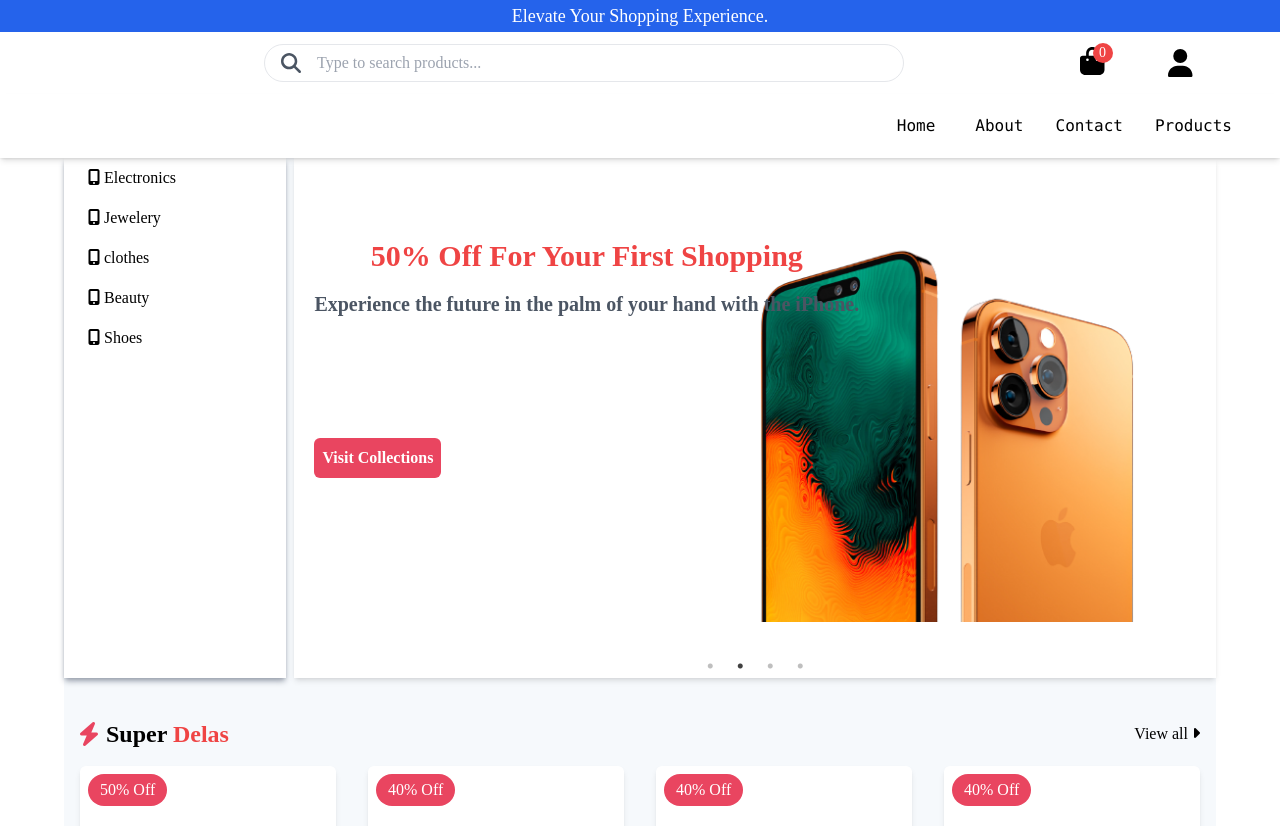
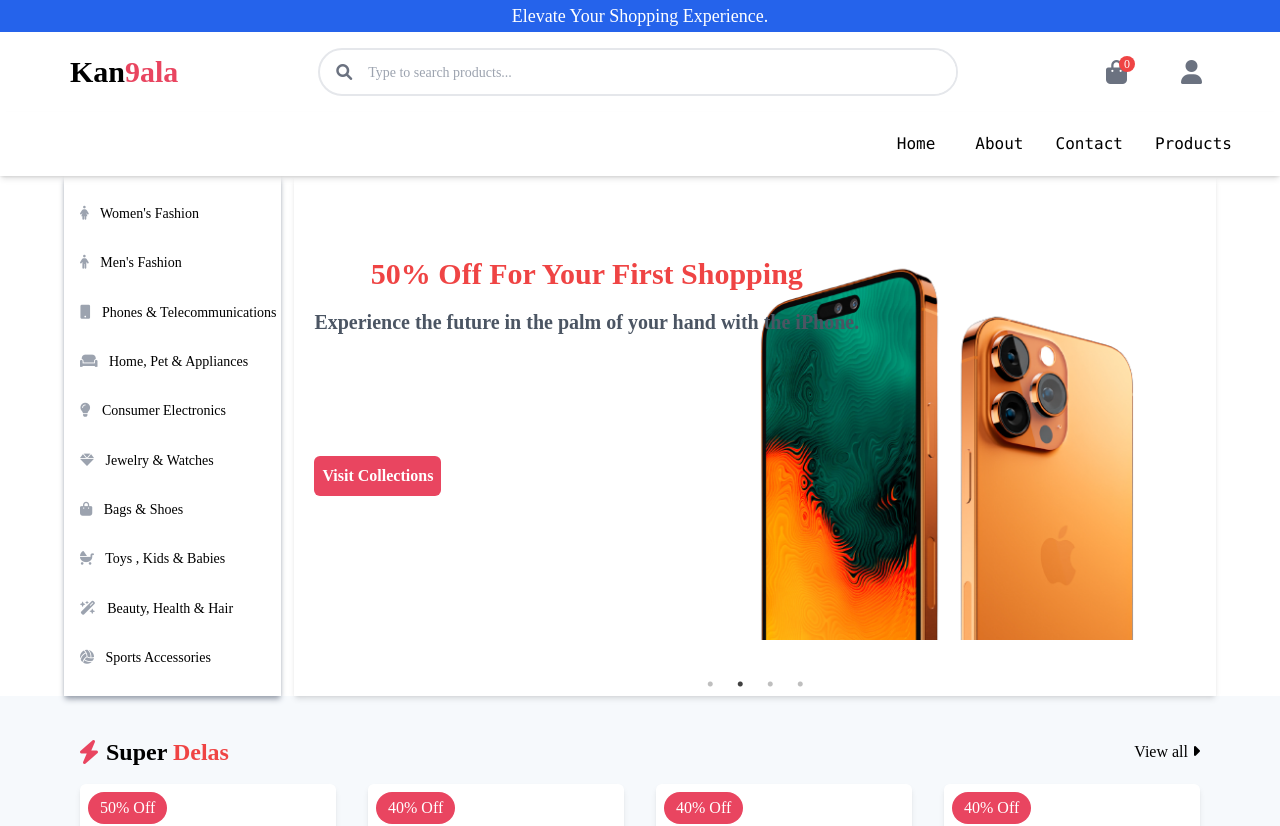
Before and after one commit to kamalOurajdal/webStore_react_tailwind, a React (Create React App) app: page / in a window 1280 px wide. Shown: the top 826 px of the page. Built offline with nearby package versions, Linux system fonts and the light colour scheme.

Commit message:
Search bar

```diff
--- a/src/components/Footer.jsx
+++ b/src/components/Footer.jsx
@@ -2,10 +2,11 @@
 
 function Footer() {
   return (
-    <footer className="bg-[#0f3060] w-full pt-20 pb-4 px-20 mt-20 ">
+    <footer className="bg-[#0f3060] w-full pt-20 pb-4 px-20 ">
+
       <div className="relative w-full  flex justify-center">
-        <div className=" absolute -top-32 shadow-[rgba(0,_0,_0,_0.3)_4px_2px_10px] bg-white   w-2/3 flex justify-between items-center px-8 rounded-md py-6">
-          <h1 className="font-bold text-2xl"> Subscribe to our news</h1>
+        <div className=" absolute -top-32  shadow-[rgba(0,_0,_0,_0.3)_4px_2px_10px] bg-white   w-2/3 flex justify-between items-center px-8 rounded-md py-6">
+          <h1 className="font-bold text-2xl text-[#0f3060]" > Subscribe to our news</h1>
           <div className="flex justify-between items-center w-2/3">
             <input
               type="email"
--- a/src/components/Search.jsx
+++ b/src/components/Search.jsx
@@ -1,11 +1,4 @@
 import React, { useState, useEffect, useRef } from "react";
-import store_logo from "../media/store_logo.png";
-import { FontAwesomeIcon } from "@fortawesome/react-fontawesome";
-import {
-  faSearch,
-  faShoppingBag,
-  faUser,
-} from "@fortawesome/free-solid-svg-icons";
 
 function Search() {
   window.addEventListener("scroll", function () {
@@ -19,40 +12,31 @@
 
   return (
     <section
-      className={` header w-full flex items-center justify-around py-3 bg-white`}
+      className={` header w-full flex items-center justify-around py-4 bg-white`}
     >
-      <h1>
-        <span></span>
+      <h1 className="text-3xl font-bold">
+        Kan<span className="text-[#e94560]">9ala</span>
       </h1>
-      <div className="border flex items-center rounded-full pl-4 w-1/2">
-        <FontAwesomeIcon
-          icon={faSearch}
-          className="rounded-full h-5 cursor-pointer text-gray-600"
-        />
+      <div className="border-2 flex items-center rounded-full pl-4 w-1/2">
+        <i className="fa-solid fa-magnifying-glass text-gray-500"></i>
         <input
           type="text"
           name=""
           id=""
           placeholder="Type to search products..."
-          className="  h-9 rounded-full px-4 focus:outline-none"
+          className="  h-11 rounded-full px-4 focus:outline-none placeholder:text-sm w-full"
         />
       </div>
 
-      <div className="w-28 flex items-center justify-between">
-        <div className="relative">
-          <FontAwesomeIcon
-            icon={faShoppingBag}
-            className="rounded-full h-7 cursor-pointer "
-          />
-          <span className="absolute -right-2 -top-1 text-sm w-5 text-center bg-red-500 rounded-full text-white">
+      <div className="w-28 flex items-center justify-between px-2  text-gray-500">
+        <div className="relative ">
+          <i className="fa-solid fa-bag-shopping text-2xl"></i>
+          <span className="absolute -right-2 -top-0 text-xs w-4 text-center bg-red-500 rounded-full text-white">
             0
           </span>
         </div>
 
-        <FontAwesomeIcon
-          icon={faUser}
-          className="rounded-full h-7 cursor-pointer "
-        />
+        <i className="fa-solid fa-user text-2xl"></i>
       </div>
     </section>
   );
--- a/src/components/home/Categories.jsx
+++ b/src/components/home/Categories.jsx
@@ -1,44 +1,73 @@
-import { faMobileAlt, faPrint } from '@fortawesome/free-solid-svg-icons'
-import { FontAwesomeIcon } from '@fortawesome/react-fontawesome'
-import React from 'react'
+import { faMobileAlt, faPrint } from "@fortawesome/free-solid-svg-icons";
+import { FontAwesomeIcon } from "@fortawesome/react-fontawesome";
+import React from "react";
 
 function Categories() {
   // categories variable
   const categories = [
     {
       id: 1,
-      name: 'Electronics',
-      icon: 'fas fa-mobile-alt',
+      name: "Women's Fashion",
+      icon: "fas fa-female",
     },
     {
       id: 2,
-      name: 'Jewelery',
-      icon: 'fas fa-ring',
+      name: "Men's Fashion",
+      icon: "fas fa-male",
     },
     {
       id: 3,
-      name: "clothes",
-      icon: 'fas fa-tshirt',
+      name: "Phones & Telecommunications",
+      icon: "fa-solid fa-mobile-button",
     },
     {
       id: 4,
-      name: 'Beauty',
-      icon: 'fas fa-magic',
+      name: "Home, Pet & Appliances",
+      icon: "fa-solid fa-couch",
     },
     {
       id: 5,
-      name: 'Shoes',
-      icon: 'fas fa-shoe-prints',
+      name: "Consumer Electronics",
+      icon: "fa-solid fa-lightbulb",
     },
-  ]
+    {
+      id: 6,
+      name: "Jewelry & Watches",
+      icon: "fa-solid fa-gem",
+    },
+    {
+      id: 7,
+      name: "Bags & Shoes",
+      icon: "fa-solid fa-bag-shopping",
+    },
+    {
+      id: 8,
+      name: "Toys , Kids & Babies",
+      icon: "fa-solid fa-baby-carriage",
+    },
+    {
+      id: 9,
+      name: "Beauty, Health & Hair",
+      icon: "fa-solid fa-wand-magic-sparkles",
+    },
+    {
+      id: 10,
+      name: "Sports Accessories",
+      icon: "fa-solid fa-volleyball",
+    },
+  ];
   return (
-    <section className='bg-white w-1/5 h-[65vh] shadow-md shadow-gray-400 mr-2'>
-
-        {categories.map((category, index) =>
-         <button key={index} className='text-left pl-6 w-full my- py-2 hover:bg-rose-100 transform duration-300 ease-in'><FontAwesomeIcon icon={faMobileAlt}/> {category.name} </button>
-        )}
+    <section className="bg-white w-fit h-[65vh] shadow-md shadow-gray-400 mr-2 flex flex-col justify-between py-5 ">
+      {categories.map((category, index) => (
+        <button
+          key={index}
+          className="text-left text-sm pl-4 w-full my- py-2 hover:bg-rose-100 transform duration-300 ease-in px-1"
+        >
+          <i className={`${category.icon} mr-2 text-gray-400` } ></i> {category.name}
+        </button>
+      ))}
     </section>
-  )
+  );
 }
 
-export default Categories
+export default Categories;
--- a/src/components/home/MoreToLove.jsx
+++ b/src/components/home/MoreToLove.jsx
@@ -6,9 +6,9 @@
     <section className="w-full ">
       <div className="flex justify-center ">
         <div class="relative flex py-5 items-center mt-6 w-1/2">
-          <div class="flex-grow border-t border-2 border-gray-300"></div>
+          <div class="flex-grow border-t border-[1px] border-gray-300"></div>
           <h1 className="font-bold text-2xl mx-4">More to love</h1>
-          <div class="flex-grow border-t border-2  border-gray-300"></div>
+          <div class="flex-grow border-t border-[1px]  border-gray-300"></div>
         </div>
       </div>
       <div className=" ">
--- a/src/components/home/Slider.jsx
+++ b/src/components/home/Slider.jsx
@@ -15,6 +15,7 @@
     autoplay: true,
     adaptiveHeight: true,
     arrows: false,
+    pauseOnHover: false,
   };
 
   return (
--- a/src/components/home/SuperCard.jsx
+++ b/src/components/home/SuperCard.jsx
@@ -40,11 +40,11 @@
 
   return (
     <>
-      <Slider {...settings}>
+      <Slider {...settings} className="">
         {productItems.map((productItems) => {
           return (
             <div className=' w-full group'>
-              <div className=' bg-[#fff] relative shadow-md rounded-md m-4 flex flex-col justify-between '>
+              <div className=' bg-[#fff] relative shadow-md rounded-md m-4  flex flex-col justify-between '>
                 <div className='img  h-48 my-8 flex flex-col justify-center items-center'>
                   <span className='  absolute top-0 left-0 bg-[#e94560] py-1 px-3 font-[poppins] rounded-full text-white m-2 '>{productItems.discount}% Off</span>
                   <img src={productItems.cover} alt='' className="w-32"/>
--- a/src/components/home/TrustInfo.jsx
+++ b/src/components/home/TrustInfo.jsx
@@ -1,12 +1,46 @@
 import React from 'react'
 
 function TrustInfo() {
-  return (
-    <div>
+    const data = [
+        {
+          cover: <i class='fa-solid fa-truck-fast'></i>,
+          title: "Worldwide Delivery",
+          decs: "Experience global convenience with our lightning-fast worldwide delivery service.",
+        },
+        {
+          cover: <i class='fa-solid fa-id-card'></i>,
+          title: "Safe Payment",
+          decs: "Rest assured, your transactions are protected with our secure payment options for worry-free shopping.",
+        },
+        {
+          cover: <i class='fa-solid fa-shield'></i>,
+          title: "Shop With Confidence ",
+          decs: "Shop with confidence knowing that we prioritize your satisfaction and offer a 100% satisfaction guarantee.",
+        },
+        {
+          cover: <i class='fa-solid fa-headset'></i>,
+          title: "24/7 Support ",
+          decs: "Enjoy peace of mind with our dedicated 24/7 support team ready to assist you around the clock",
+        },
+      ]
+      return (
+        <>
+          <section  className='flex justify-between mx-4 space-x-8 mt-10 '>
 
-        safe payment
-    </div>
-  )
+              {data.map((val, index) => {
+                return (
+                  <div className='shadow-md  bg-white rounded-xl  flex flex-col items-center text-center p-7 w-1/4' key={index}>
+                    <div className='bg-[#f6f9fc] w-16 h-16 rounded-full text-2xl flex items-center justify-center'>
+                      <i >{val.cover}</i>
+                    </div>
+                    <h3 className='my-4 font-medium text-lg '>{val.title}</h3>
+                    <p className='text-gray-500'>{val.decs}</p>
+                  </div>
+                )
+              })}
+          </section>
+        </>
+      )
 }
 
 export default TrustInfo
--- a/src/pages/Home.jsx
+++ b/src/pages/Home.jsx
@@ -4,21 +4,24 @@
 import SuperDeals from "../components/home/SuperDeals";
 import Discounts from "../components/home/Discounts";
 import MoreToLove from "../components/home/MoreToLove";
+import TrustInfo from "../components/home/TrustInfo";
 
 function Home() {
   return (
-    <>
-    <section className="m-auto w-[90%] bg-[#f6f9fc]">
-        <div className="flex justify-between h-full w-full  ">
-          <Categories />
-          <Slider />
+    <section className="">
+      <div className="m-auto w-[90%] flex justify-between h-full   bg-white">
+        <Categories />
+        <Slider />
+      </div>
+      <div className="bg-[#f6f9fc] pb-28">
+        <div className="bg-[#f6f9fc] m-auto w-[90%]">
+          <SuperDeals />
+          <Discounts />
+          <MoreToLove />
+          <TrustInfo />
         </div>
-        <SuperDeals/>
-        <Discounts/>
-        <MoreToLove/>
-      </section>
-
-    </>
+      </div>
+    </section>
   );
 }
 
```
Also changed, not shown: src/components/Head.jsx (+1 -19 lines).
